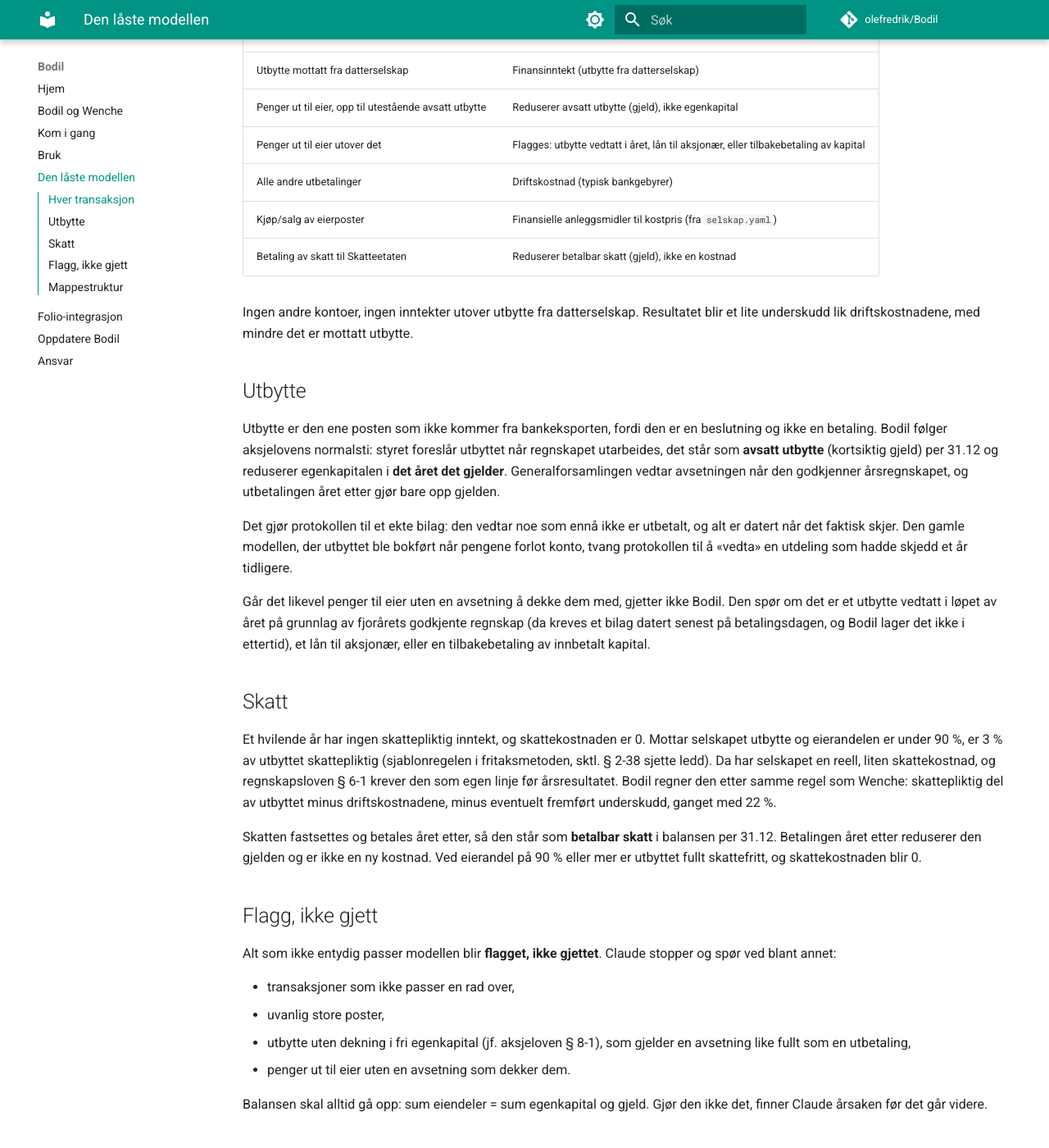
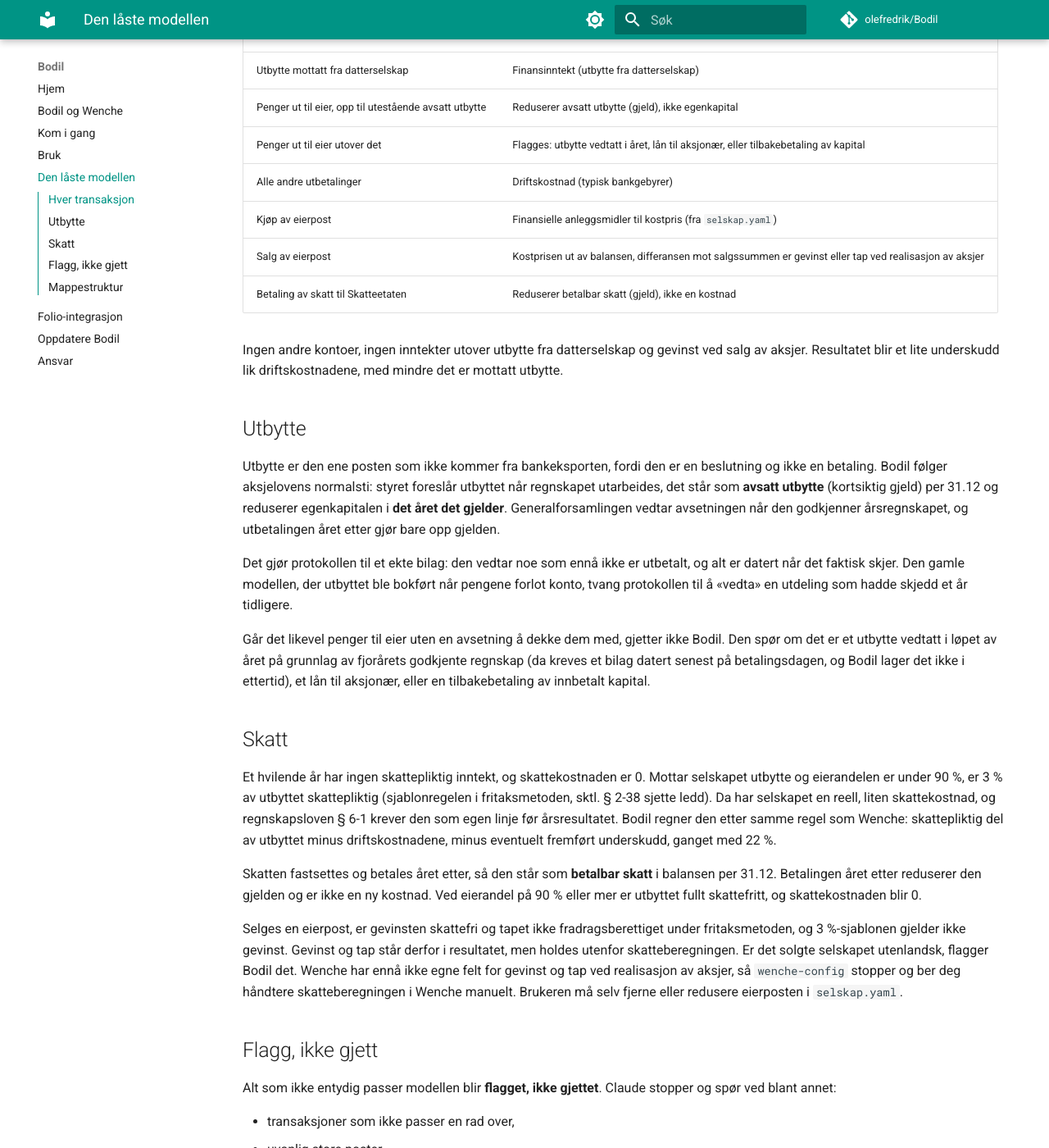
Before and after one commit to olefredrik/Bodil, an MkDocs documentation site: the page built from docs/modellen.md, in a window 1280 px wide and 1400 px high, scrolled down 350 px. Shown: the whole window at 82% size. Built offline with MkDocs 1.6.1 and Material for MkDocs 9.7.7, drawn with Linux system fonts in a browser that asks for light colours; comment, search, counter and statistics services are not loaded.

Commit message:
feat(bokforing): før gevinst og tap ved salg av eierpost
Salg av eierpost til en annen pris enn kostpris ga en balanse som ikke
gikk opp. Kostprisen tas nå ut av balansen, og differansen føres som
gevinst eller tap ved realisasjon av aksjer. Fritaksmetoden: gevinst
skattefri, tap ikke fradrag. Utenlandske selskaper flagges, delsalg tar
ut forholdsmessig kostpris, og brukeren oppdaterer eierposter i
selskap.yaml.

Wenche har ennå ikke egne felt, så wenche-config stopper og ber brukeren
håndtere skatteberegningen i stedet for å skrive beløpet stille inn i
andre_finansinntekter/-kostnader, som ville gitt feil skatt.

Co-Authored-By: Claude Opus 5.5 <noreply@anthropic.com>

```diff
--- a/docs/modellen.md
+++ b/docs/modellen.md
@@ -11,10 +11,11 @@ Bodil fører etter en bevisst minimal, låst bokføringsmodell. Den dekker det e
 | Penger ut til eier, opp til utestående avsatt utbytte | Reduserer avsatt utbytte (gjeld), ikke egenkapital |
 | Penger ut til eier utover det | Flagges: utbytte vedtatt i året, lån til aksjonær, eller tilbakebetaling av kapital |
 | Alle andre utbetalinger | Driftskostnad (typisk bankgebyrer) |
-| Kjøp/salg av eierposter | Finansielle anleggsmidler til kostpris (fra `selskap.yaml`) |
+| Kjøp av eierpost | Finansielle anleggsmidler til kostpris (fra `selskap.yaml`) |
+| Salg av eierpost | Kostprisen ut av balansen, differansen mot salgssummen er gevinst eller tap ved realisasjon av aksjer |
 | Betaling av skatt til Skatteetaten | Reduserer betalbar skatt (gjeld), ikke en kostnad |
 
-Ingen andre kontoer, ingen inntekter utover utbytte fra datterselskap. Resultatet blir et lite underskudd lik driftskostnadene, med mindre det er mottatt utbytte.
+Ingen andre kontoer, ingen inntekter utover utbytte fra datterselskap og gevinst ved salg av aksjer. Resultatet blir et lite underskudd lik driftskostnadene, med mindre det er mottatt utbytte.
 
 ## Utbytte
 
@@ -29,6 +30,8 @@ Går det likevel penger til eier uten en avsetning å dekke dem med, gjetter ikk
 Et hvilende år har ingen skattepliktig inntekt, og skattekostnaden er 0. Mottar selskapet utbytte og eierandelen er under 90 %, er 3 % av utbyttet skattepliktig (sjablonregelen i fritaksmetoden, sktl. § 2-38 sjette ledd). Da har selskapet en reell, liten skattekostnad, og regnskapsloven § 6-1 krever den som egen linje før årsresultatet. Bodil regner den etter samme regel som Wenche: skattepliktig del av utbyttet minus driftskostnadene, minus eventuelt fremført underskudd, ganget med 22 %.
 
 Skatten fastsettes og betales året etter, så den står som **betalbar skatt** i balansen per 31.12. Betalingen året etter reduserer den gjelden og er ikke en ny kostnad. Ved eierandel på 90 % eller mer er utbyttet fullt skattefritt, og skattekostnaden blir 0.
+
+Selges en eierpost, er gevinsten skattefri og tapet ikke fradragsberettiget under fritaksmetoden, og 3 %-sjablonen gjelder ikke gevinst. Gevinst og tap står derfor i resultatet, men holdes utenfor skatteberegningen. Er det solgte selskapet utenlandsk, flagger Bodil det. Wenche har ennå ikke egne felt for gevinst og tap ved realisasjon av aksjer, så `wenche-config` stopper og ber deg håndtere skatteberegningen i Wenche manuelt. Brukeren må selv fjerne eller redusere eierposten i `selskap.yaml`.
 
 ## Flagg, ikke gjett
 
```
Also changed, not shown: .claude/skills/bokforing/SKILL.md (+23 -6 lines), .claude/skills/wenche-config/SKILL.md (+12 -2 lines), CHANGELOG.md (+7 -0 lines), CLAUDE.md (+3 -2 lines), README.md (+1 -1 lines).
